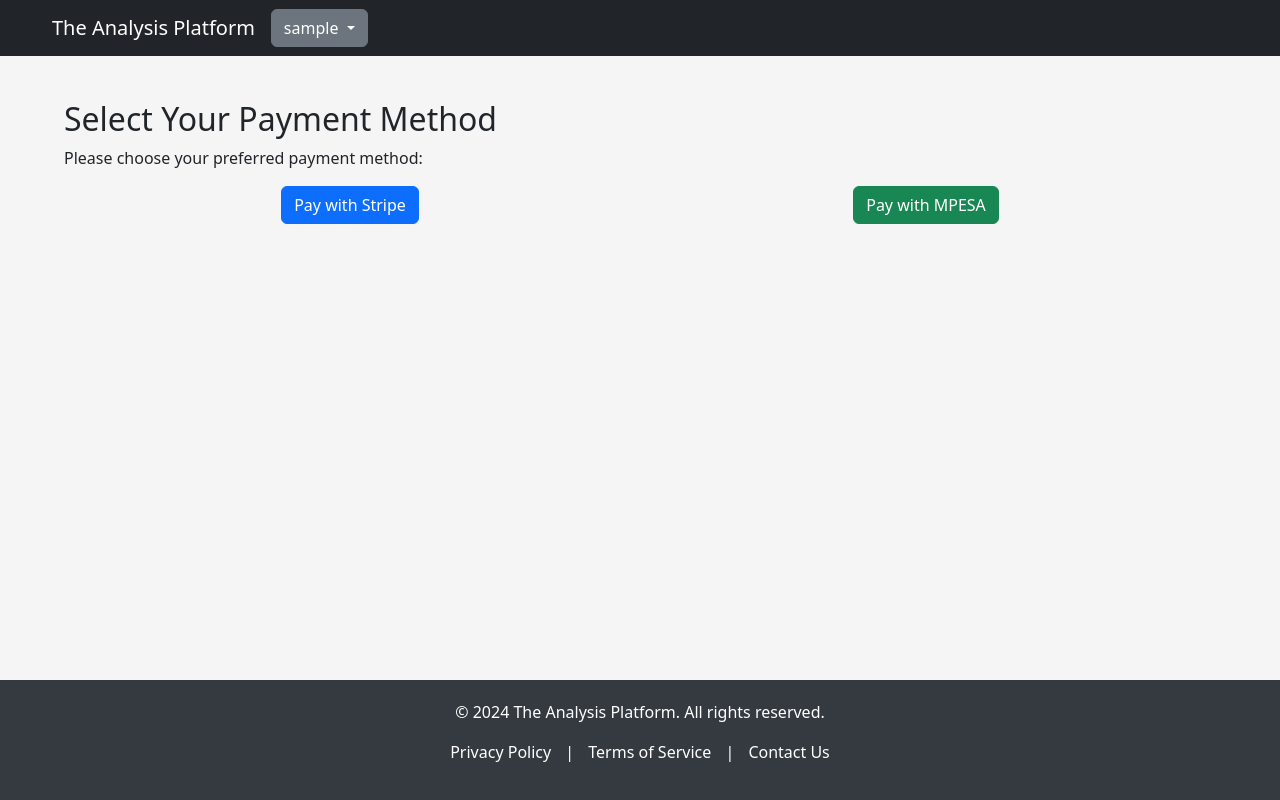
After one commit to am-derrick/F_n_M-Platform, a Django app: page /payments/payment-selection/ in a window 1280 px wide. The commit adds this page. Run offline with Django 5.2, Linux system fonts and the light colour scheme; the visitor is signed in with stand-in values (Sample User, id 1); parts of the project's set-up code (start-up, migrations or seed data) failed here and were passed over; some libraries are stand-ins or nearby versions; some web fonts are replaced.

Commit message:
add: payment selection options added

```diff
--- a/payments/urls.py
+++ b/payments/urls.py
@@ -1,7 +1,8 @@
 from django.urls import path
-from .views import create_checkout, payment_success, payment_cancelled, checkout, initiate_mpesa_payment
+from .views import payment_selection, create_checkout, payment_success, payment_cancelled, checkout, initiate_mpesa_payment
 
 urlpatterns = [
+    path('payment-selection/', payment_selection, name='payment_selection'),
     path('create_checkout/', create_checkout, name='create_checkout'),
     path('payment_success/', payment_success, name='payment_success'),
     path('payment_cancelled/', payment_cancelled, name='payment_cancelled'),
--- a/payments/views.py
+++ b/payments/views.py
@@ -13,6 +13,11 @@ import json
 
 # stripe settings
 stripe.api_key = settings.STRIPE_SECRET_KEY
+
+@login_required
+def payment_selection(request):
+    """Renders the payment selection page"""
+    return render(request, 'payments/payment_selection.html')
 
 @login_required
 def create_checkout(request):
--- /dev/null
+++ b/templates/payments/payment_selection.html
@@ -0,0 +1,18 @@
+{% extends 'base.html' %}
+
+{% block title %}Choose Payment Method{% endblock %}
+
+{% block content %}
+<div class="container mt-4">
+    <h2>Select Your Payment Method</h2>
+    <p>Please choose your preferred payment method:</p>
+    <div class="d-flex justify-content-around">
+        <form action="{% url 'checkout' %}" method="get">
+            <button type="submit" class="btn btn-primary">Pay with Stripe</button>
+        </form>
+        <form action="{% url 'initiate_mpesa_payment' %}" method="get">
+            <button type="submit" class="btn btn-success">Pay with MPESA</button>
+        </form>
+    </div>
+</div>
+{% endblock %}
```
Also changed, not shown: templates/macroeconomics/upgrade.html (+11 -3 lines).
